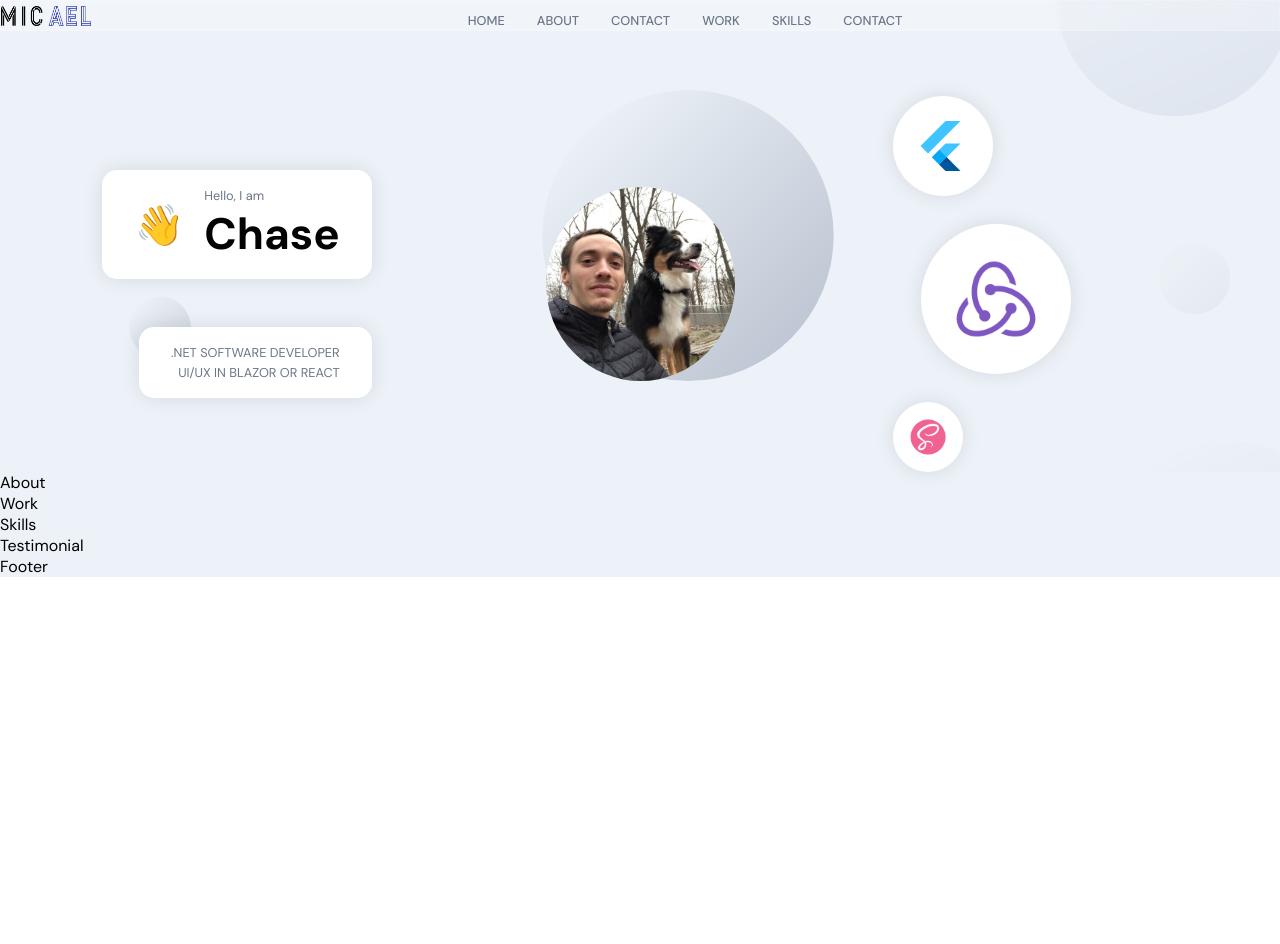
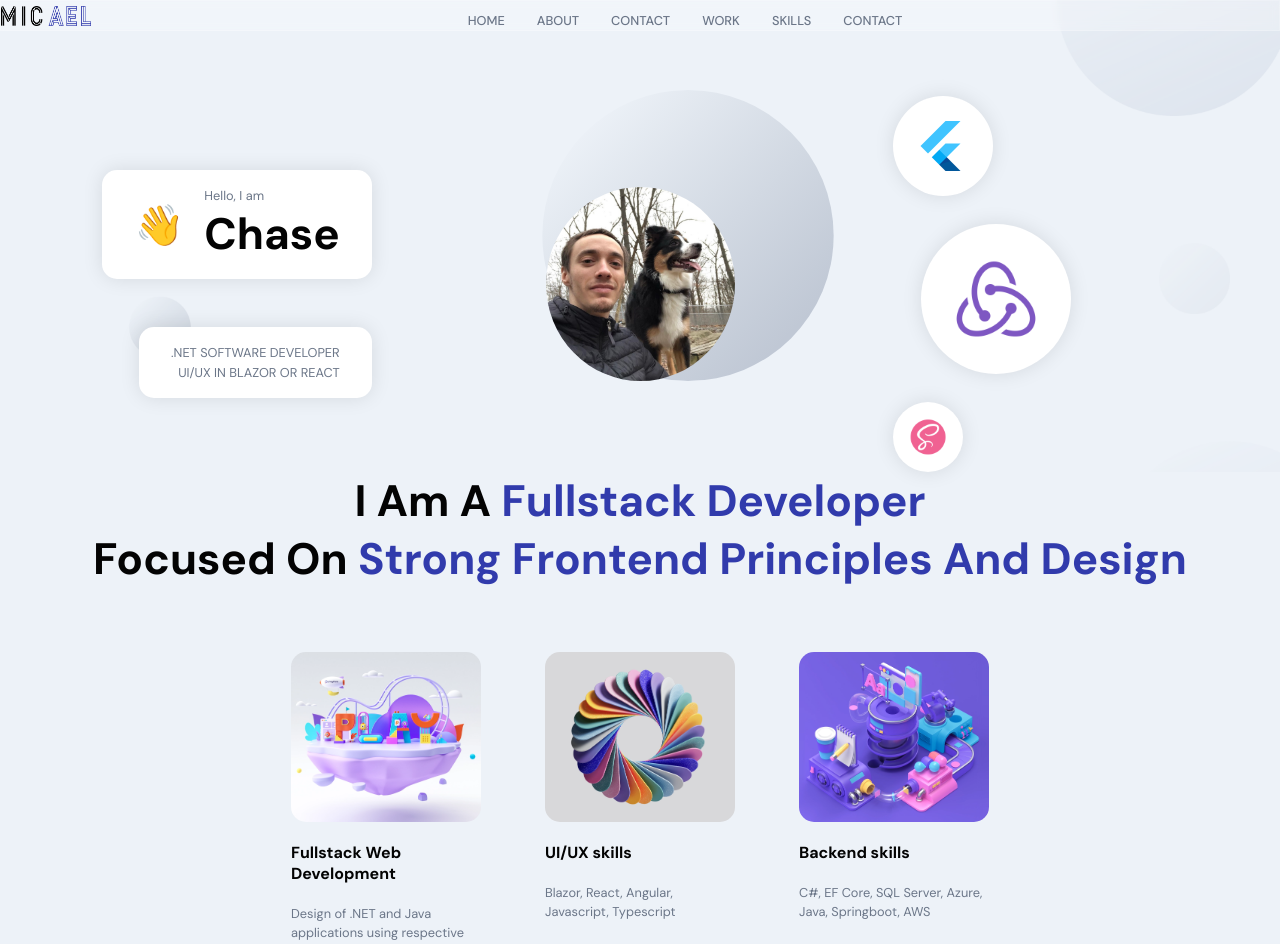
Before and after one commit to Swicky97/Personal-Portfolio-Frontend, a React (Create React App) app: page / in a window 1280 px wide. Shown: the top 944 px of the page. Before the commit the page ends 800 px from the top, so only its background shows below. Built offline with nearby package versions, Linux system fonts and the light colour scheme.

Commit message:
About section

```diff
--- a/src/constants/images.js
+++ b/src/constants/images.js
@@ -21,7 +21,6 @@ import vue from '../assets/vue.png';
 import about01 from '../assets/about01.png';
 import about02 from '../assets/about02.png';
 import about03 from '../assets/about03.png';
-import about04 from '../assets/about04.png';
 
 import profile from '../assets/profile.png';
 import circle from '../assets/circle.svg';
@@ -58,7 +57,6 @@ export default {
   about01,
   about02,
   about03,
-  about04,
   profile,
   circle,
   logo,
--- a/src/container/About/About.jsx
+++ b/src/container/About/About.jsx
@@ -1,11 +1,39 @@
-import React from 'react';
+import React, { useState, useEffect } from 'react';
+import { motion } from 'framer-motion';
+import { images } from '../../constants';
 import './About.scss';
+
+const qualities = [
+  { title: 'Fullstack Web Development', description: 'Design of .NET and Java applications using respective technology stacks', igmUrl: images.about01 },
+  { title: 'UI/UX skills', description: 'Blazor, React, Angular, Javascript, Typescript', igmUrl: images.about02 },
+  { title: 'Backend skills', description: 'C#, EF Core, SQL Server, Azure, Java, Springboot, AWS', igmUrl: images.about03 }
+]
 
 const About = () => {
   return (
-    <div>
-      About
-    </div>
+    <>
+      <h2 className="head-text">
+        I am a <span>Fullstack Developer</span>
+        <br />
+        Focused on <span>Strong Frontend Principles and Design</span>
+      </h2>
+
+      <div className="app__profiles">
+        {qualities.map((quality, index) => (
+          <motion.div
+            whileInView={{ opacity: 1}}
+            whileHover={{ scale: 1.1 }}
+            transition={{ duration: 0.5, type: 'tween' }}
+            className="app__profile-item"
+            key={quality.title + index}
+          >
+            <img src={quality.igmUrl} alt={quality.title}></img>
+            <h2 className="bold-text" style={{ marginTop: 20 }}>{quality.title}</h2>
+            <p className="p-text" style={{ marginTop: 20 }}>{quality.description}</p>
+          </motion.div>
+        ))}
+      </div>
+    </>
   );
 }
 
--- a/src/container/About/About.scss
+++ b/src/container/About/About.scss
@@ -0,0 +1,38 @@
+.app__about {
+    flex: 1;
+    width: 100%;
+    flex-direction: column;
+  }
+
+  .app__profiles {
+    display: flex;
+    justify-content: center;
+    align-items: flex-start;
+    flex-wrap: wrap;
+    margin-top: 2rem;
+  }
+
+  .app__profile-item {
+    width: 190px;
+    display: flex;
+    justify-content: flex-start;
+    align-items: flex-start;
+    flex-direction: column;
+    margin: 2rem;
+
+    img {
+      width: 100%;
+      height: 170px;
+      border-radius: 15px;
+      object-fit: cover;
+    }
+
+    @media screen and (min-width: 2000px) {
+      width: 370px;
+      margin: 2rem 4rem;
+
+      img {
+        height: 320px;
+      }
+    }
+  }
```
Also changed, not shown: src/assets/about03.png, src/assets/about04.png (deleted).
